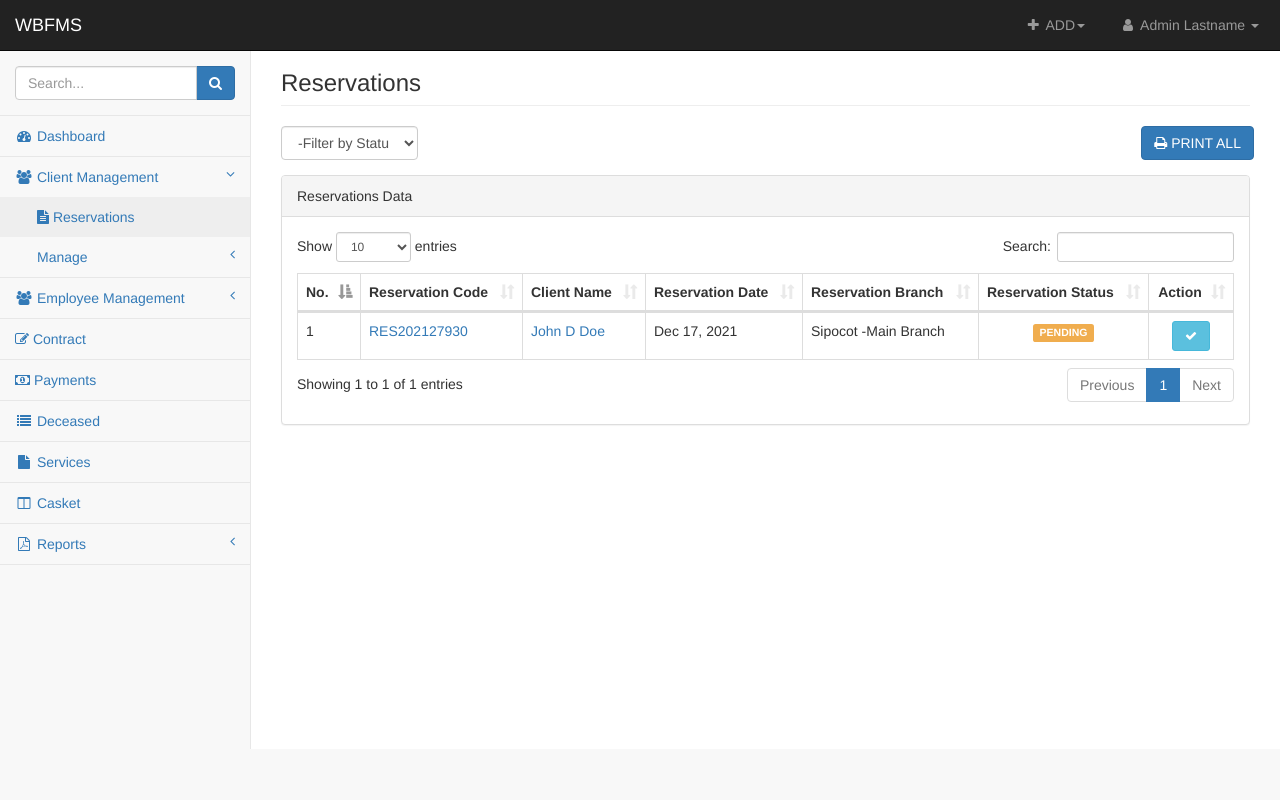
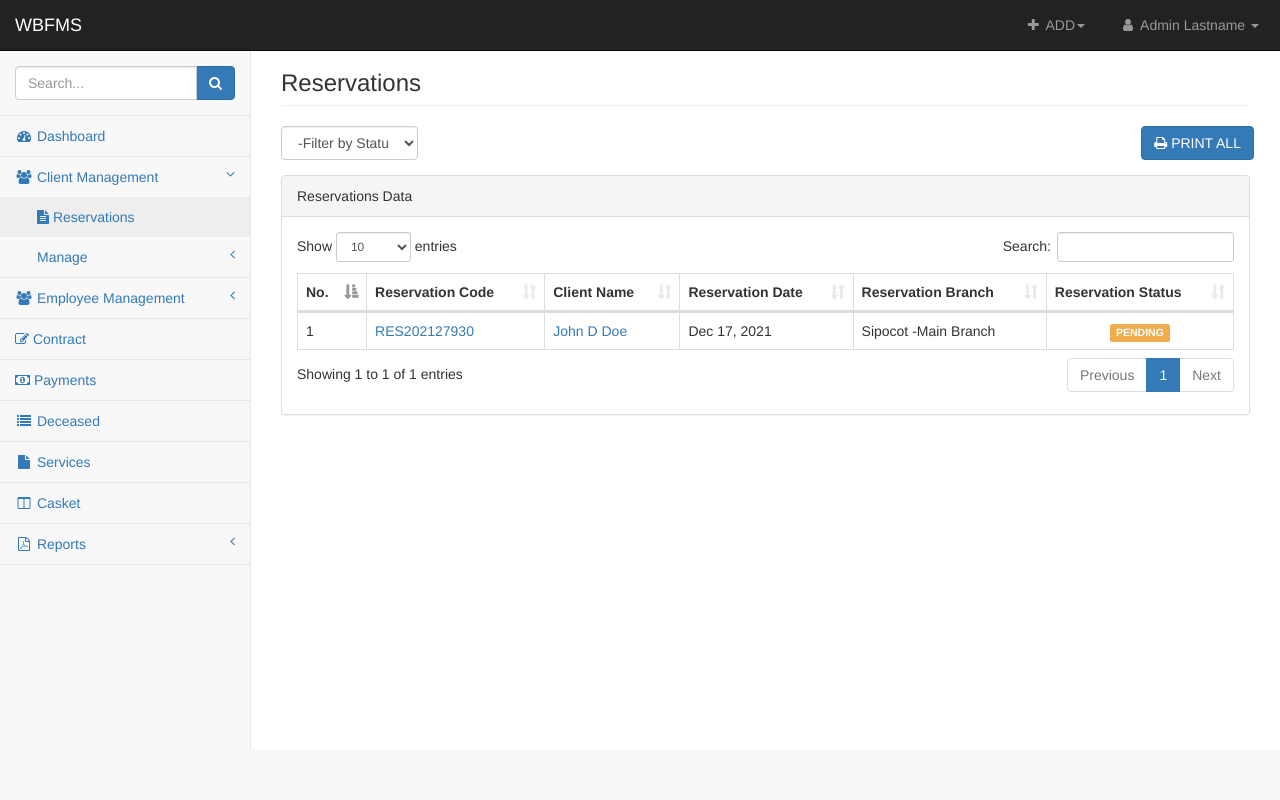
Before and after one commit to zacro14/Funeral-Management-system, a PHP site: page /admin/reservations.php in a window 1280 px wide. Run offline with PHP 8.4, Linux system fonts and the light colour scheme; a user stored in the database is signed in; data comes from the database, SQL or seed files in the repository; some libraries are stand-ins or nearby versions.

Commit message:
remove actions

```diff
--- a/admin/reservations.php
+++ b/admin/reservations.php
@@ -144,7 +144,6 @@
                                         <th>Reservation Date</th>
                                         <th>Reservation Branch</th>
                                         <th>Reservation Status</th>
-                                        <th class="text-center">Action</th>
                                     </thead>
                                     <tbody>
                                         <?php
@@ -172,7 +171,7 @@
                                                     <td><?php echo date('M d, Y', strtotime($row_res['reservation_date']));?></td>
                                                     <td><?php echo $row_res['branch_name'];?></td>
                                                     <td class="text-center"><?php echo $status;?></td>
-                                                    <td class ="text-center">
+                                                    <!-- <td class ="text-center">
 														<div class="btn-group btn-group-sm">
                                                             <?php
                                                                 if($row_res['reservation_status'] == 'APPROVED')
```
